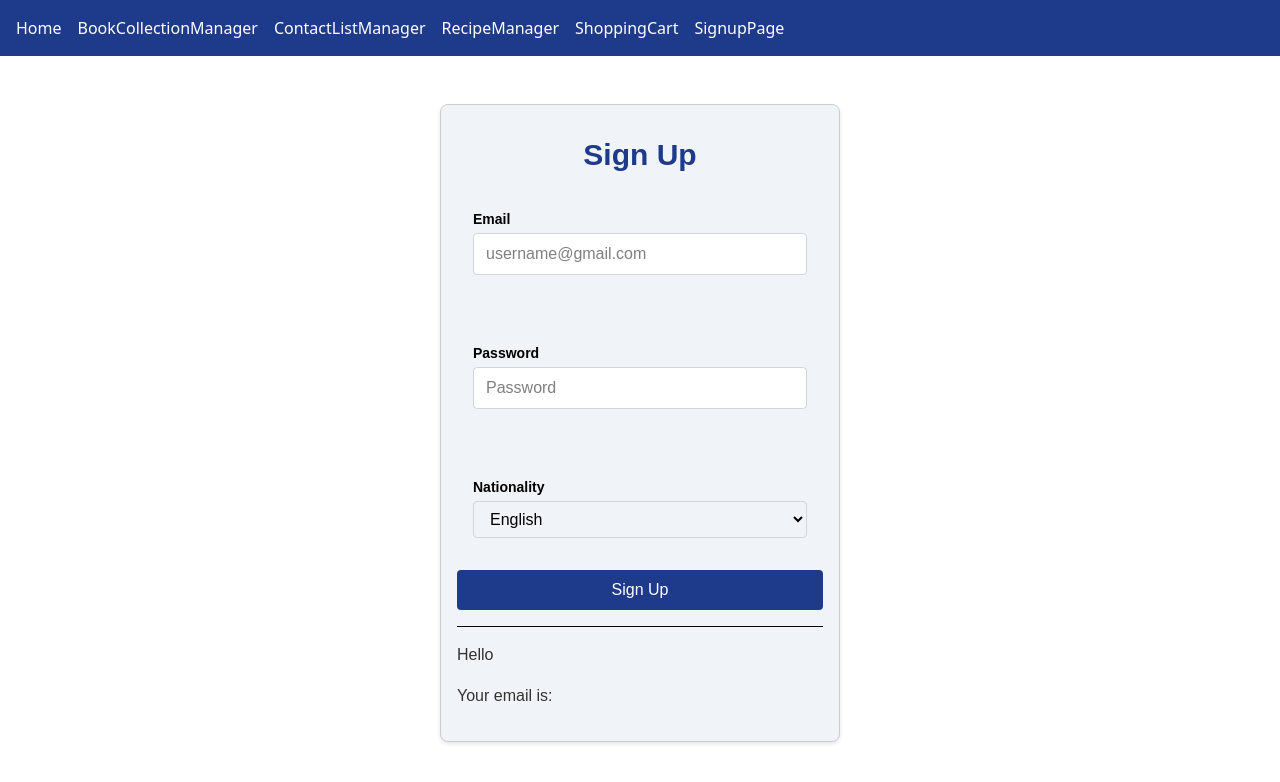
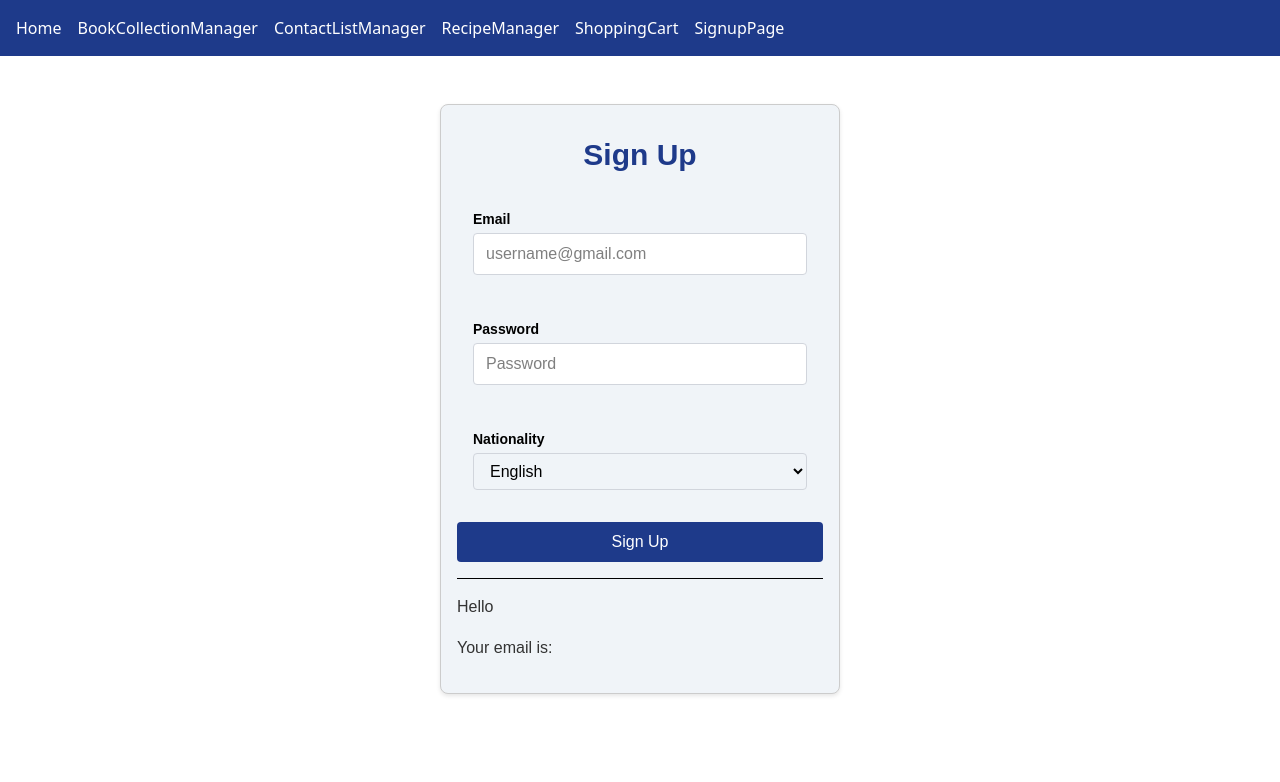
Before and after one commit to vickneee/cm1, a React (Vite) app: page /#/signup in a window 1280 px wide. Shown: the top 782 px of the page. Built offline with nearby package versions, Linux system fonts and the light colour scheme.

Commit message:
Add Signup design modifications

```diff
--- a/src/components/SignupPage/SignupPage.css
+++ b/src/components/SignupPage/SignupPage.css
@@ -1,12 +1,16 @@
 .sign-in-container {
     font-family: sans-serif;
-    margin: 20px auto; /* Center the container */
+    margin: 0 auto; /* Center the container */
     max-width: 400px; /* Set a maximum width */
-    padding: 20px;
+    /*padding: 20px;*/
     border: 1px solid #ccc;
     border-radius: 8px;
     box-shadow: 0 2px 4px rgba(0, 0, 0, 0.1); /* Add a subtle shadow */
     background-color: #f9f9f9; /* Light background color */
+}
+
+.sign-in-container form > div {
+    margin-bottom: -24px;
 }
 
 .sign-in-container h2 {
--- a/src/components/SignupPage/SignupPage.jsx
+++ b/src/components/SignupPage/SignupPage.jsx
@@ -23,6 +23,11 @@ const SignupPage = () => {
     setPassword(value);
     setPasswordStrong(value === "" ? null : validatePassword(value));
   };
+
+  // const handleSubmit = (e) => {
+  //   e.preventDefault();
+  //   // Add form submission logic here (e.g., API call)
+  // };
 
   const greetings = {
     fi: "Moi",
@@ -108,7 +113,7 @@ const SignupPage = () => {
           </div>
           <button
               type="submit"
-              className="sign-up-btn w-full mb-4 mt-4 text-white py-2 rounded transition duration-200">
+              className="sign-up-btn w-full mb-4 mt-10 text-white py-2 rounded transition duration-200">
             Sign Up
           </button>
           <hr />
```
